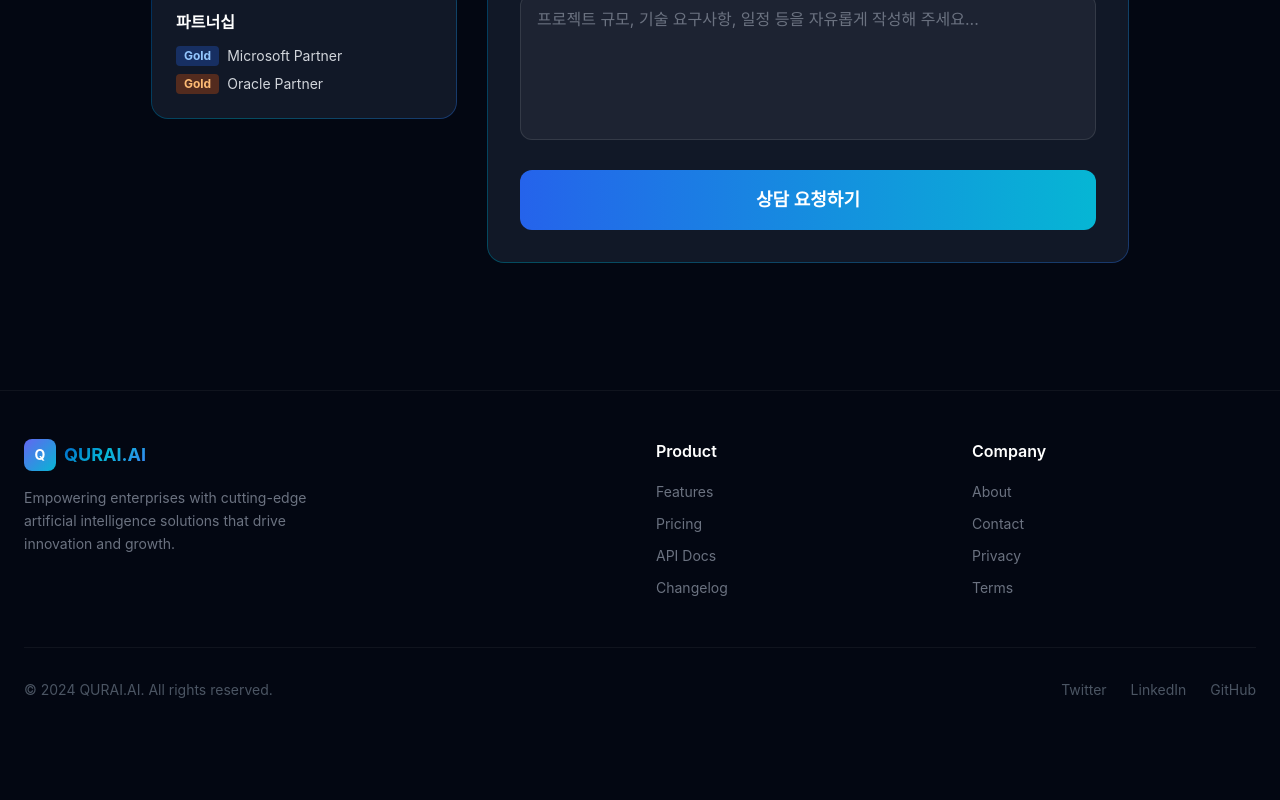
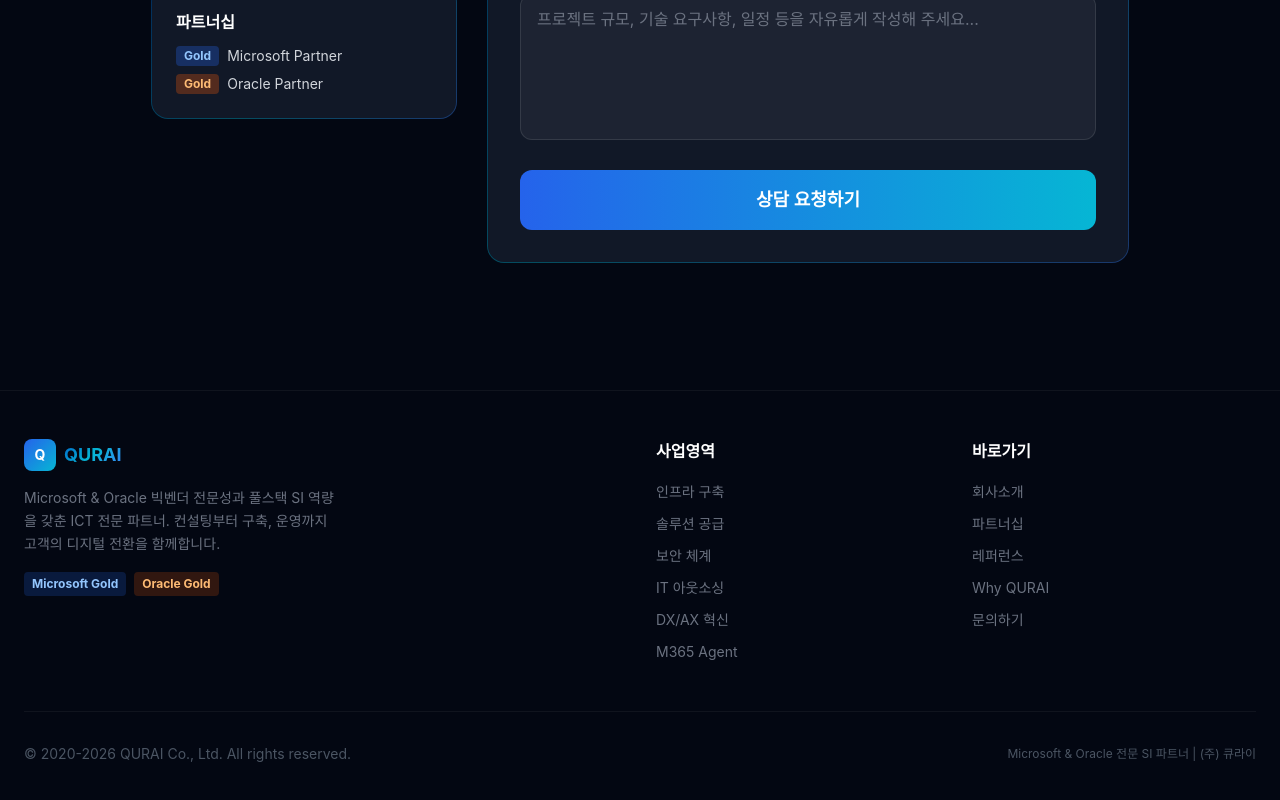
Before and after one commit to Eric841001/qurai-ai-sites, a Next.js app in the folder qurai-ai-site/: page / in a window 1280 px wide. Shown: the part 8955-9755 px from the top of the page. Before the commit the page ends 9703 px from the top, so only its background shows below. Built offline with nearby package versions, Linux system fonts and the light colour scheme.

Commit message:
Update Footer.tsx

```diff
--- a/qurai-ai-site/components/Footer.tsx
+++ b/qurai-ai-site/components/Footer.tsx
@@ -5,44 +5,52 @@ export default function Footer() {
         <div className="grid md:grid-cols-4 gap-8 mb-12">
           <div className="md:col-span-2">
             <div className="flex items-center gap-2 mb-4">
-              <div className="w-8 h-8 rounded-lg bg-gradient-to-br from-indigo-500 to-cyan-500 flex items-center justify-center">
+              <div className="w-8 h-8 rounded-lg bg-gradient-to-br from-blue-600 to-cyan-500 flex items-center justify-center">
                 <span className="text-white font-bold text-sm">Q</span>
               </div>
-              <span className="text-lg font-bold gradient-text">QURAI.AI</span>
+              <span className="text-lg font-bold gradient-text">QURAI</span>
             </div>
-            <p className="text-gray-500 text-sm max-w-xs leading-relaxed">
-              Empowering enterprises with cutting-edge artificial intelligence solutions that drive innovation and growth.
+            <p className="text-gray-500 text-sm max-w-xs leading-relaxed mb-4">
+              Microsoft &amp; Oracle 빅벤더 전문성과 풀스택 SI 역량을 갖춘 ICT 전문 파트너.
+              컨설팅부터 구축, 운영까지 고객의 디지털 전환을 함께합니다.
             </p>
+            <div className="flex gap-2">
+              <span className="px-2 py-1 bg-blue-600/20 rounded text-blue-300 text-xs font-bold">Microsoft Gold</span>
+              <span className="px-2 py-1 bg-orange-600/20 rounded text-orange-300 text-xs font-bold">Oracle Gold</span>
+            </div>
           </div>
 
           <div>
-            <h4 className="text-white font-semibold mb-4">Product</h4>
+            <h4 className="text-white font-semibold mb-4">사업영역</h4>
             <ul className="space-y-2">
-              <li><a href="#features" className="text-gray-500 hover:text-gray-300 text-sm transition-colors">Features</a></li>
-              <li><a href="#" className="text-gray-500 hover:text-gray-300 text-sm transition-colors">Pricing</a></li>
-              <li><a href="#" className="text-gray-500 hover:text-gray-300 text-sm transition-colors">API Docs</a></li>
-              <li><a href="#" className="text-gray-500 hover:text-gray-300 text-sm transition-colors">Changelog</a></li>
+              <li><a href="#services" className="text-gray-500 hover:text-gray-300 text-sm transition-colors">인프라 구축</a></li>
+              <li><a href="#services" className="text-gray-500 hover:text-gray-300 text-sm transition-colors">솔루션 공급</a></li>
+              <li><a href="#services" className="text-gray-500 hover:text-gray-300 text-sm transition-colors">보안 체계</a></li>
+              <li><a href="#services" className="text-gray-500 hover:text-gray-300 text-sm transition-colors">IT 아웃소싱</a></li>
+              <li><a href="#services" className="text-gray-500 hover:text-gray-300 text-sm transition-colors">DX/AX 혁신</a></li>
+              <li><a href="#agent365" className="text-gray-500 hover:text-gray-300 text-sm transition-colors">M365 Agent</a></li>
             </ul>
           </div>
 
           <div>
-            <h4 className="text-white font-semibold mb-4">Company</h4>
+            <h4 className="text-white font-semibold mb-4">바로가기</h4>
             <ul className="space-y-2">
-              <li><a href="#about" className="text-gray-500 hover:text-gray-300 text-sm transition-colors">About</a></li>
-              <li><a href="#contact" className="text-gray-500 hover:text-gray-300 text-sm transition-colors">Contact</a></li>
-              <li><a href="#" className="text-gray-500 hover:text-gray-300 text-sm transition-colors">Privacy</a></li>
-              <li><a href="#" className="text-gray-500 hover:text-gray-300 text-sm transition-colors">Terms</a></li>
+              <li><a href="#about" className="text-gray-500 hover:text-gray-300 text-sm transition-colors">회사소개</a></li>
+              <li><a href="#partners" className="text-gray-500 hover:text-gray-300 text-sm transition-colors">파트너십</a></li>
+              <li><a href="#references" className="text-gray-500 hover:text-gray-300 text-sm transition-colors">레퍼런스</a></li>
+              <li><a href="#whyus" className="text-gray-500 hover:text-gray-300 text-sm transition-colors">Why QURAI</a></li>
+              <li><a href="#contact" className="text-gray-500 hover:text-gray-300 text-sm transition-colors">문의하기</a></li>
             </ul>
           </div>
         </div>
 
         <div className="border-t border-white/5 pt-8 flex flex-col md:flex-row items-center justify-between gap-4">
-          <p className="text-gray-600 text-sm">© 2024 QURAI.AI. All rights reserved.</p>
-          <div className="flex items-center gap-6">
-            <a href="#" className="text-gray-600 hover:text-gray-300 transition-colors text-sm">Twitter</a>
-            <a href="#" className="text-gray-600 hover:text-gray-300 transition-colors text-sm">LinkedIn</a>
-            <a href="#" className="text-gray-600 hover:text-gray-300 transition-colors text-sm">GitHub</a>
-          </div>
+          <p className="text-gray-600 text-sm">
+            &copy; 2020-2026 QURAI Co., Ltd. All rights reserved.
+          </p>
+          <p className="text-gray-600 text-xs">
+            Microsoft &amp; Oracle 전문 SI 파트너 | (주) 큐라이
+          </p>
         </div>
       </div>
     </footer>
```
